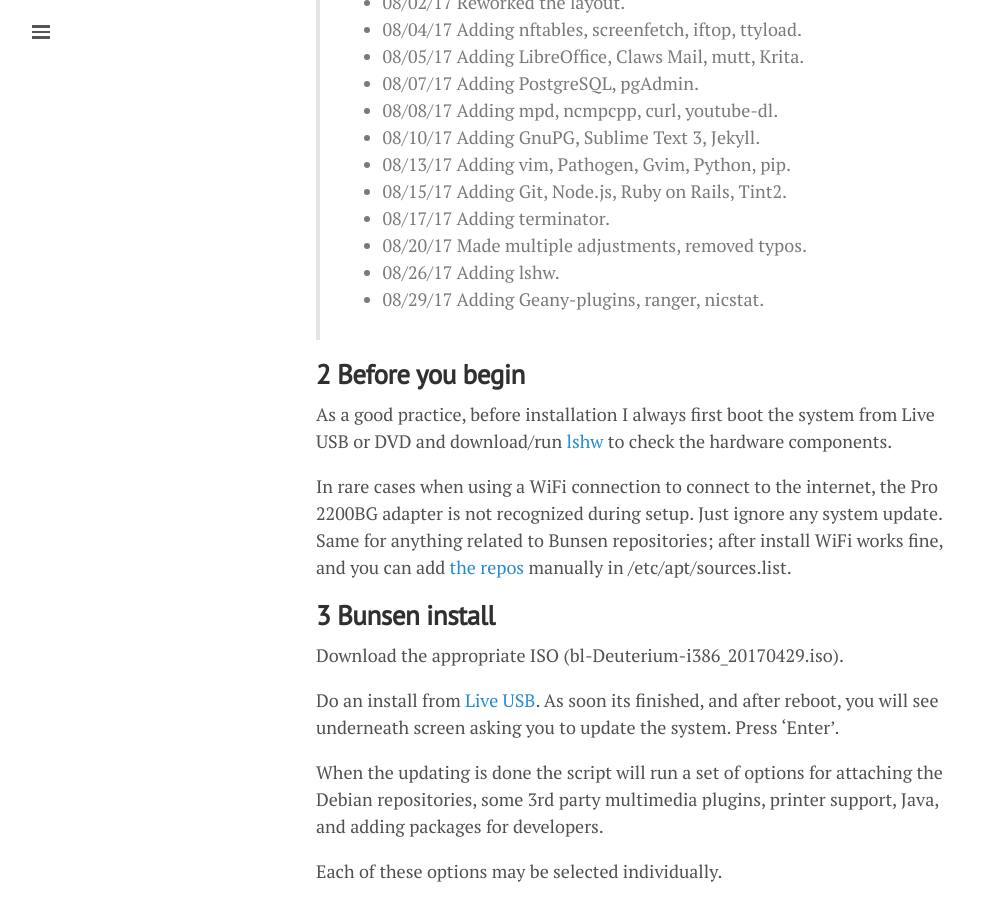
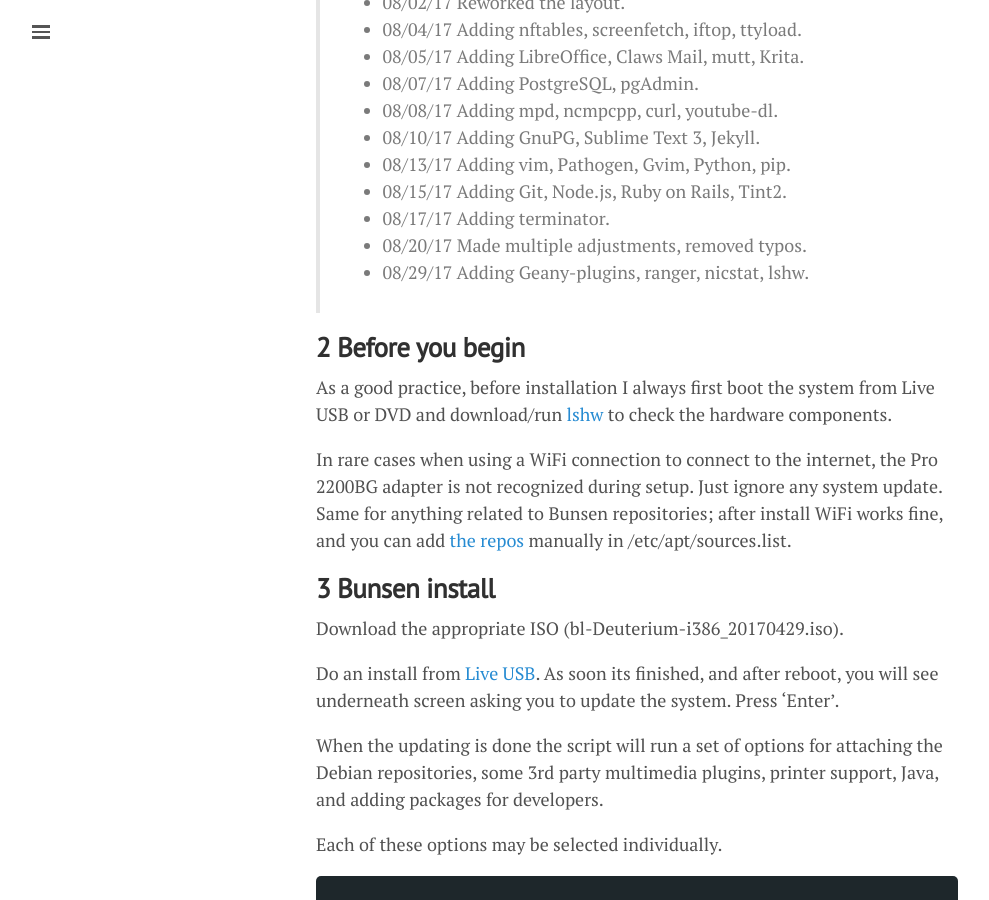
Before and after one commit to lgeurts/lgeurts.github.io, a Jekyll site: the page built from _posts/2017-07-11-bunsenlabs-linux-setup-notes-for dell-inspiron-6000.md, in a window 1280 px wide and 900 px high, scrolled down 1321 px. Shown: the whole window, without its empty margins (0-989 px from the left). Built offline with Jekyll 4.4.1, drawn with Linux system fonts in a browser that asks for light colours; nearby versions of some CDN libraries; comment, search, counter and statistics services are not loaded; some of the changed text lies outside the part shown.

Commit message:
Change section 7 #408

```diff
--- a/_posts/2017-07-11-bunsenlabs-linux-setup-notes-for dell-inspiron-6000.md
+++ b/_posts/2017-07-11-bunsenlabs-linux-setup-notes-for dell-inspiron-6000.md
@@ -36,8 +36,7 @@
 > * 08/15/17 Adding Git, Node.js, Ruby on Rails, Tint2.
 > * 08/17/17 Adding terminator.
 > * 08/20/17 Made multiple adjustments, removed typos.
-> * 08/26/17 Adding lshw.
-> * 08/29/17 Adding Geany-plugins, ranger, nicstat.
+> * 08/29/17 Adding Geany-plugins, ranger, nicstat, lshw.
 
 **2 Before you begin**
 ----------------------
```
Also changed, not shown: other parts of _posts/2017-07-11-bunsenlabs-linux-setup-notes-for dell-inspiron-6000.md (+1 -1 lines).
